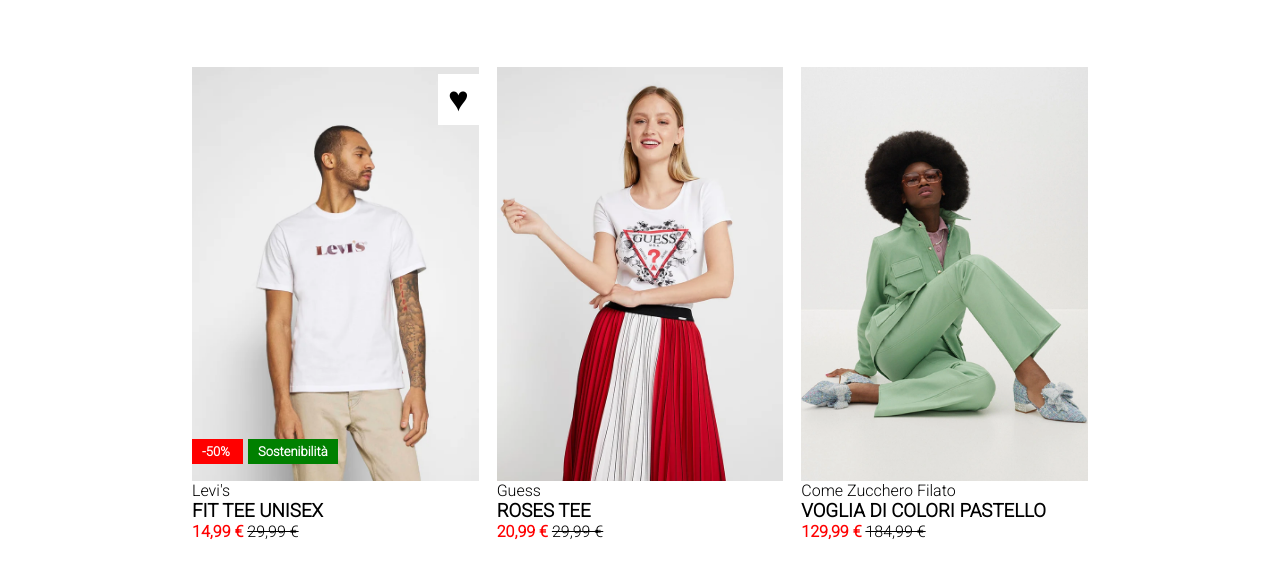
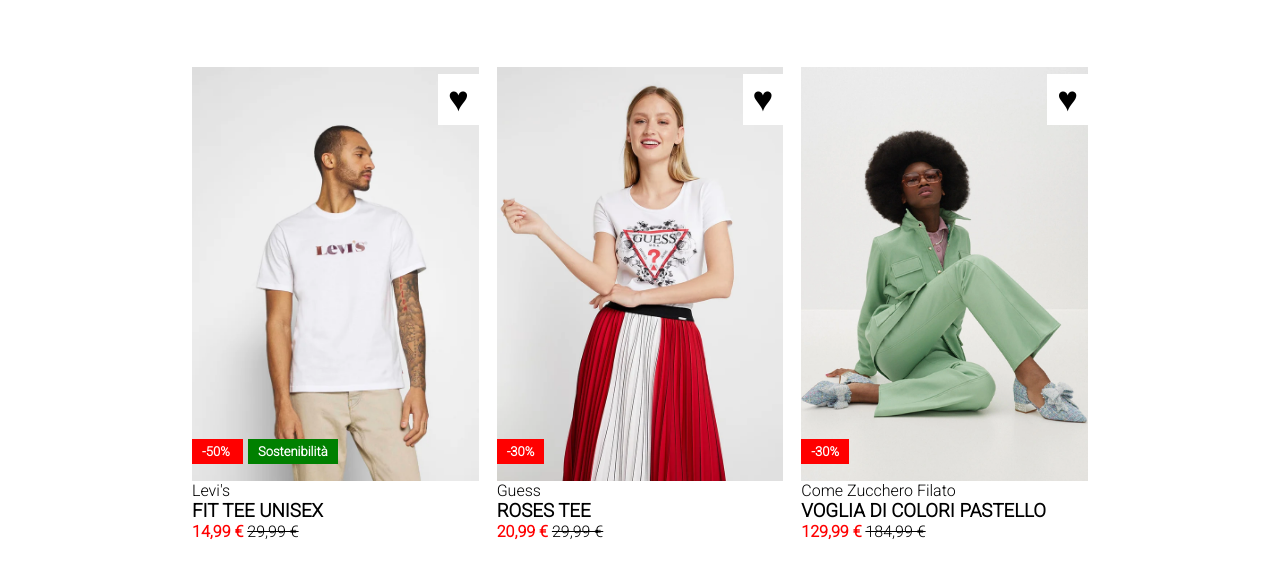
Before and after one commit to LeonardoRinaldi92/html-css-boolando, a plain HTML site: page index.html in a window 1280 px wide. Shown: the part 77-654 px from the top of the page. Drawn offline with Linux system fonts and the light colour scheme.

Commit message:
prima linea

```diff
--- a/index.html
+++ b/index.html
@@ -71,6 +71,16 @@
                     <!-- positionrelative -->
                     <div class="p-relative">
                         <img class="block wdth-100" src="./assets/img/2.webp" alt="">
+                        <div class ="p-absolute bott-left">
+                            <!-- etichette -->
+                            <span class="font13 box txt-white red"><strong>-30%</strong>
+                            </span>
+                        </div>
+                        <!-- cuore -->
+                        <div class="p-absolute top-right">
+                            <span class="font35 box white"> &hearts;
+                            </span>
+                        </div>
                     </div>
                     <!-- specifiche oggetto -->
                     <span>Guess</span>
@@ -83,6 +93,16 @@
                     <!-- position relative -->
                     <div class="p-relative">
                         <img class="block wdth-100" src="./assets/img/3.webp" alt="">
+                        <div class ="p-absolute bott-left">
+                            <!-- etichette -->
+                            <span class="font13 box txt-white red"><strong>-30%</strong>
+                            </span>
+                        </div>
+                        <!-- cuore -->
+                        <div class="p-absolute top-right">
+                            <span class="font35 box white"> &hearts;
+                            </span>
+                        </div>
                     </div>
                     <!-- specifiche oggetto -->
                     <span>Come Zucchero Filato</span>
```
